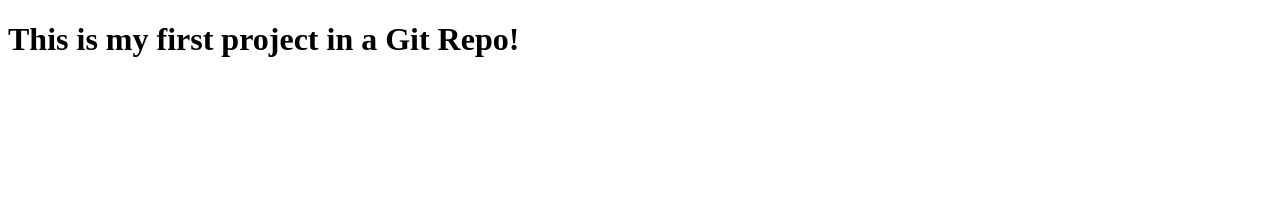
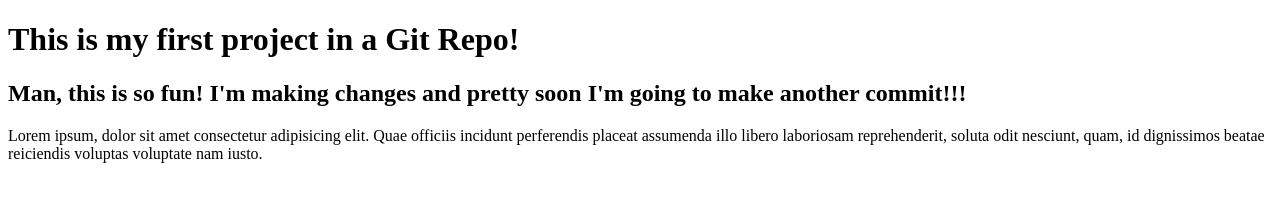
Before and after one commit to ZCrooks/silver-robot, a plain HTML site: page index.html in a window 1280 px wide. Drawn offline with Linux system fonts and the light colour scheme.

Commit message:
added new content

```diff
--- a/index.html
+++ b/index.html
@@ -8,5 +8,7 @@
 </head>
 <body>
     <h1>This is my first project in a Git Repo!</h1>
+    <h2>Man, this is so fun! I'm making changes and pretty soon I'm going to make another commit!!!</h2>
+    <p>Lorem ipsum, dolor sit amet consectetur adipisicing elit. Quae officiis incidunt perferendis placeat assumenda illo libero laboriosam reprehenderit, soluta odit nesciunt, quam, id dignissimos beatae reiciendis voluptas voluptate nam iusto.</p>
 </body>
 </html>
```
